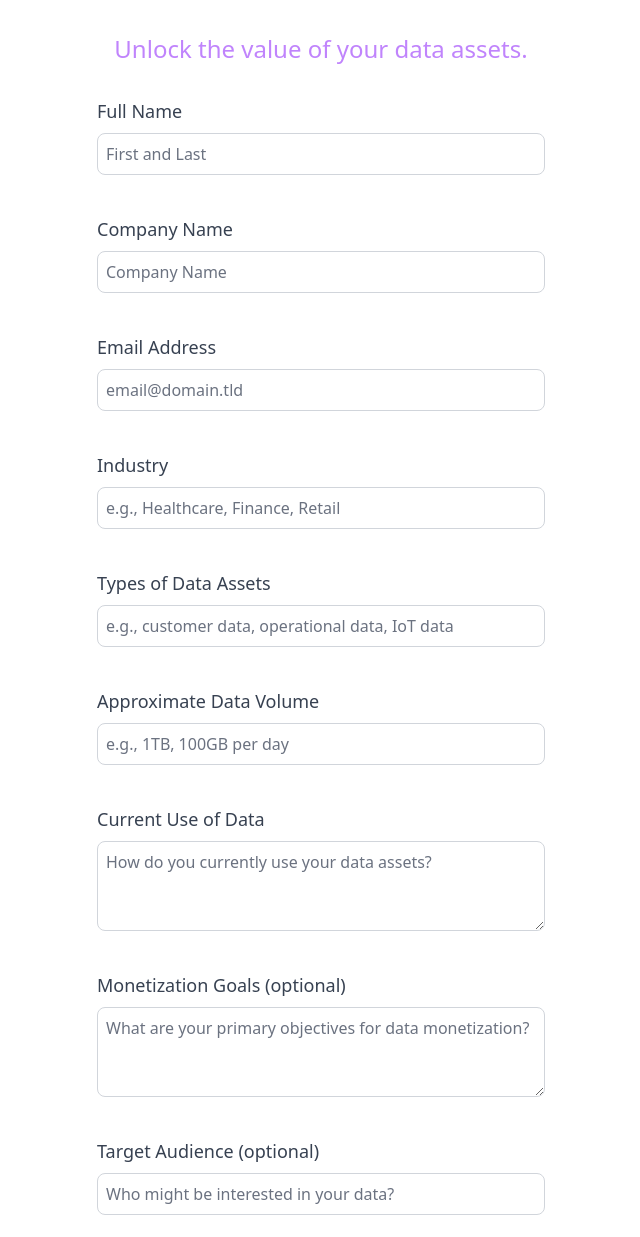
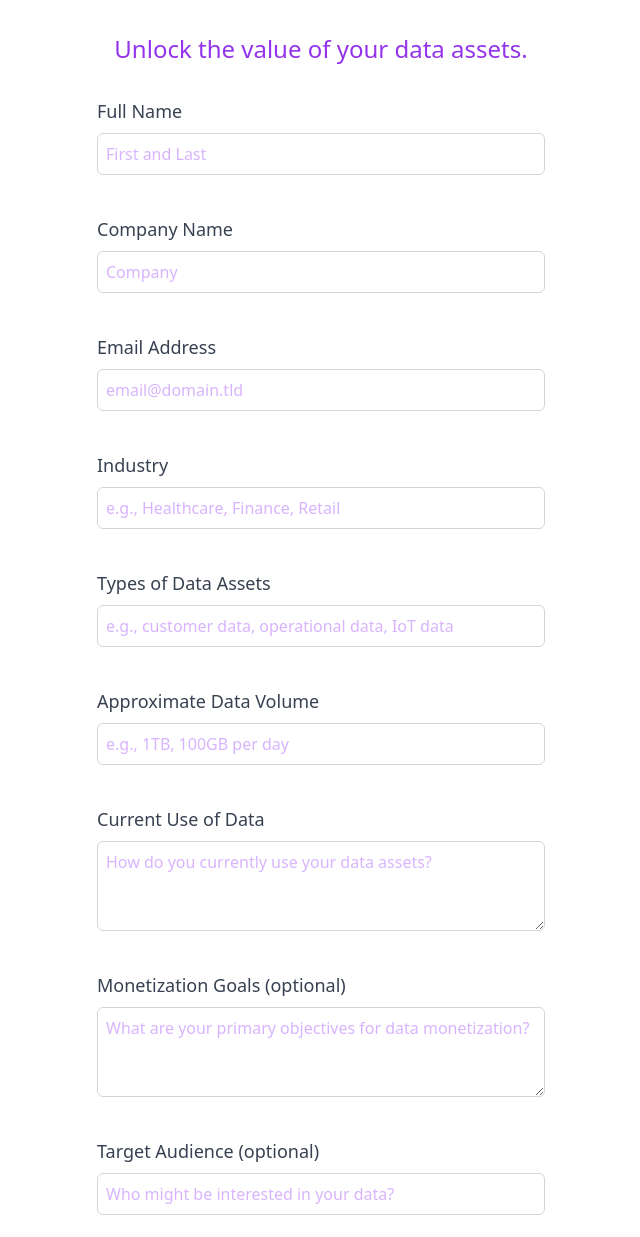
Before and after one commit to declaredata/marketing, a website: page src/request/index.html in a window 1280 px wide. Shown: the part 63-1300 px from the top of the page, without its empty margins (319-959 px from the left). Drawn offline with Linux system fonts and the light colour scheme.

Commit message:
clean up placeholders

```diff
--- a/src/request/index.html
+++ b/src/request/index.html
@@ -127,60 +127,61 @@
     </header>
 
 <section class="flex flex-col items-center justify-center gap-4 py-20 bg-white">
-  <p class="text-xl p-4 md:text-2xl font-light text-purple-400">Unlock the value of your data assets.</p>
+  <p class="text-xl p-4 md:text-2xl font-light text-purple-600">Unlock the value of your data assets.</p>
   <form id="fs-frm" name="data-review-form" accept-charset="utf-8" action="https://formspree.io/f/xblryorr" method="post" class="w-full max-w-xs p-8 md:p-0 md:max-w-md">
     <fieldset id="fs-frm-inputs" class="flex flex-col gap-4">
       <div>
         <label for="full-name" class="text-md md:text-lg text-gray-700">Full Name</label>
-        <input type="text" name="name" id="full-name" placeholder="First and Last" class="w-full border border-gray-300 rounded-lg p-2" required>
+        <input type="text" name="name" id="full-name" placeholder="First and Last" class="w-full border border-gray-300 rounded-md p-2 placeholder-purple-300" required>
       </div>
       <div>
         <label for="company-name" class="text-md md:text-lg text-gray-700">Company Name</label>
-        <input type="text" name="company" id="company-name" placeholder="Company Name" class="w-full border border-gray-300 rounded-lg p-2" required>
+        <input type="text" name="company" id="company-name" placeholder="Company" class="w-full border border-gray-300 rounded-md p-2 placeholder-purple-300" required>
       </div>
       <div>
         <label for="email-address" class="text-md md:text-lg text-gray-700">Email Address</label>
-        <input type="email" name="_replyto" id="email-address" placeholder="email@domain.tld" class="w-full border border-gray-300 rounded-lg p-2" required>
+        <input type="email" name="_replyto" id="email-address" placeholder="email@domain.tld" class="w-full border border-gray-300 rounded-md p-2 placeholder-purple-300" required>
       </div>
       <div>
         <label for="industry" class="text-md md:text-lg text-gray-700">Industry</label>
-        <input type="text" name="industry" id="industry" placeholder="e.g., Healthcare, Finance, Retail" class="w-full border border-gray-300 rounded-lg p-2" required>
+        <input type="text" name="industry" id="industry" placeholder="e.g., Healthcare, Finance, Retail" class="w-full border border-gray-300 rounded-md p-2 placeholder-purple-300" required>
       </div>
       <div>
         <label for="data-assets" class="text-md md:text-lg text-gray-700">Types of Data Assets</label>
-        <input type="text" name="data_assets" id="data-assets" placeholder="e.g., customer data, operational data, IoT data" class="w-full border border-gray-300 rounded-lg p-2" required>
+        <input type="text" name="data_assets" id="data-assets" placeholder="e.g., customer data, operational data, IoT data" class="w-full border border-gray-300 rounded-md p-2 placeholder-purple-300" required>
       </div>
       <div>
         <label for="data-volume" class="text-md md:text-lg text-gray-700">Approximate Data Volume</label>
-        <input type="text" name="data_volume" id="data-volume" placeholder="e.g., 1TB, 100GB per day" class="w-full border border-gray-300 rounded-lg p-2" required>
+        <input type="text" name="data_volume" id="data-volume" placeholder="e.g., 1TB, 100GB per day" class="w-full border border-gray-300 rounded-md p-2 placeholder-purple-300" required>
       </div>
       <div>
         <label for="current-use" class="text-md md:text-lg text-gray-700">Current Use of Data</label>
-        <textarea rows="3" name="current_use" id="current-use" placeholder="How do you currently use your data assets?" class="w-full border border-gray-300 rounded-lg p-2" required></textarea>
+        <textarea rows="3" name="current_use" id="current-use" placeholder="How do you currently use your data assets?" class="w-full border border-gray-300 rounded-md p-2 placeholder-purple-300" required></textarea>
       </div>
       <div>
         <label for="monetization-goals" class="text-md md:text-lg text-gray-700">Monetization Goals (optional)</label>
-        <textarea rows="3" name="monetization_goals" id="monetization-goals" placeholder="What are your primary objectives for data monetization?" class="w-full border border-gray-300 rounded-lg p-2"></textarea>
+        <textarea rows="3" name="monetization_goals" id="monetization-goals" placeholder="What are your primary objectives for data monetization?" class="w-full border border-gray-300 rounded-md p-2 placeholder-purple-300"></textarea>
       </div>
       <div>
         <label for="target-audience" class="text-md md:text-lg text-gray-700">Target Audience (optional)</label>
-        <input type="text" name="target_audience" id="target-audience" placeholder="Who might be interested in your data?" class="w-full border border-gray-300 rounded-lg p-2">
+        <input type="text" name="target_audience" id="target-audience" placeholder="Who might be interested in your data?" class="w-full border border-gray-300 rounded-md p-2 placeholder-purple-300">
       </div>
       <div>
         <label for="challenges" class="text-md md:text-lg text-gray-700">Key Challenges (optional)</label>
-        <textarea rows="3" name="challenges" id="challenges" placeholder="What obstacles do you face in monetizing your data?" class="w-full border border-gray-300 rounded-lg p-2"></textarea>
+        <textarea rows="3" name="challenges" id="challenges" placeholder="What obstacles do you face in monetizing your data?" class="w-full border border-gray-300 rounded-md p-2 placeholder-purple-300"></textarea>
       </div>
       <div>
         <label for="data-quality" class="text-md md:text-lg text-gray-700">Data Quality and Governance</label>
-        <textarea rows="3" name="data_quality" id="data-quality" placeholder="Describe your current data quality and governance practices" class="w-full border border-gray-300 rounded-lg p-2" required></textarea>
+        <textarea rows="3" name="data_quality" id="data-quality" placeholder="Describe your current data quality and governance practices" class="w-full border border-gray-300 rounded-md p-2 placeholder-purple-300" required></textarea>
       </div>
       <div>
         <label for="timeline" class="text-md md:text-lg text-gray-700">Desired Timeline</label>
-        <input type="text" name="timeline" id="timeline" placeholder="e.g., 3 months, 6 months, 1 year" class="w-full border border-gray-300 rounded-lg p-2" required>
+        <input type="text" name="timeline" id="timeline" placeholder="e.g., 3 months, 6 months, 1 year" class="w-full border border-gray-300 rounded-md p-2 placeholder-purple-300" required>
       </div>
       <input type="hidden" name="_subject" id="email-subject" value="Data Monetization Consultation Request">
     </fieldset>
-    <button type="submit" class="mt-6 px-6 py-3 bg-purple-600 text-white rounded-lg hover:bg-purple-700 transition duration-300">Submit Request</button>
+    <button type="submit" class="mt-6 px-6 py-2 bg-purple-700 text-white rounded-lg hover:bg-purple-600 transition duration-300 text-sm">Submit Request</button>
+
   </form>
 </section>
 
```
Also changed, not shown: src/styles.css.
